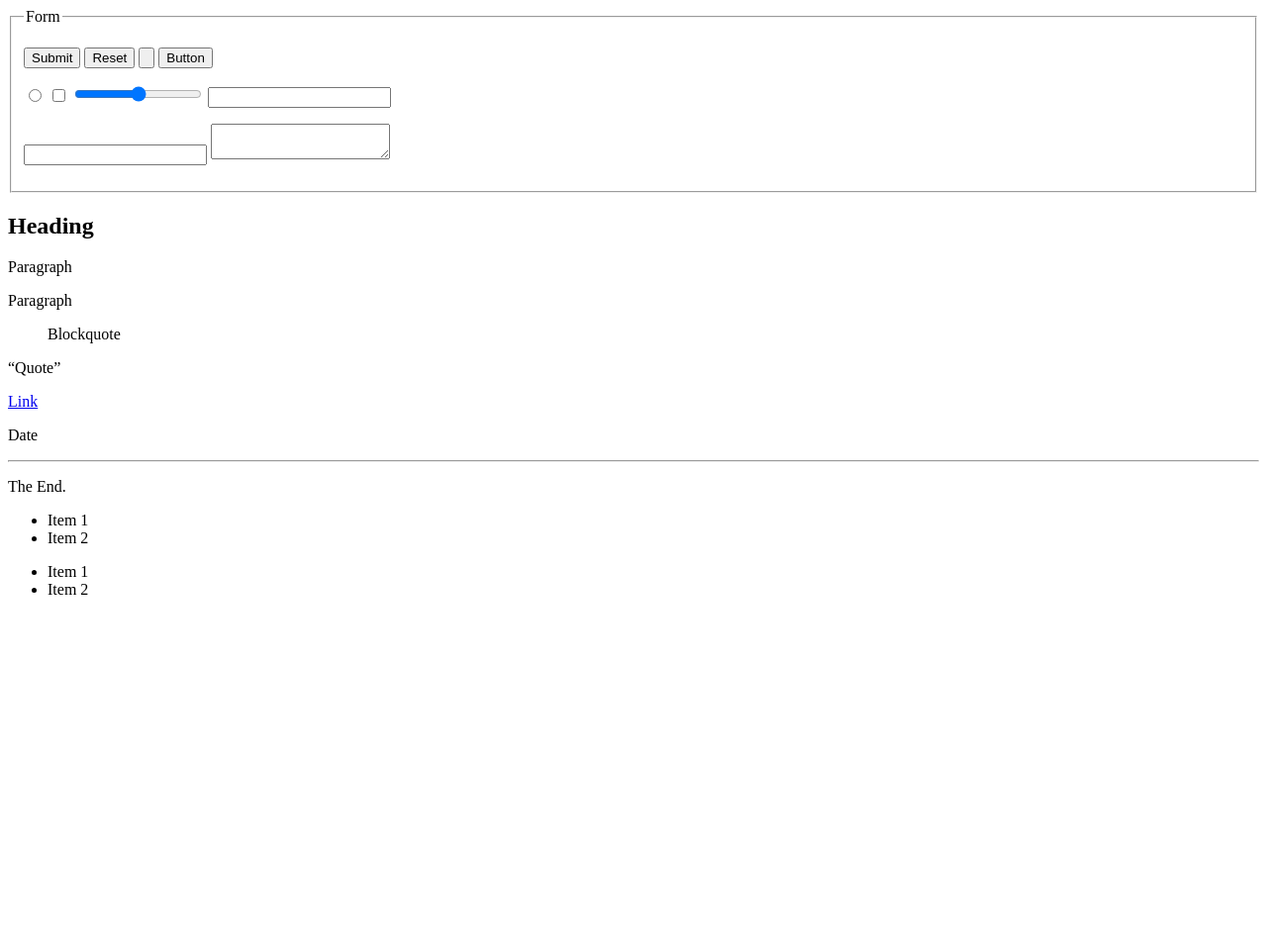
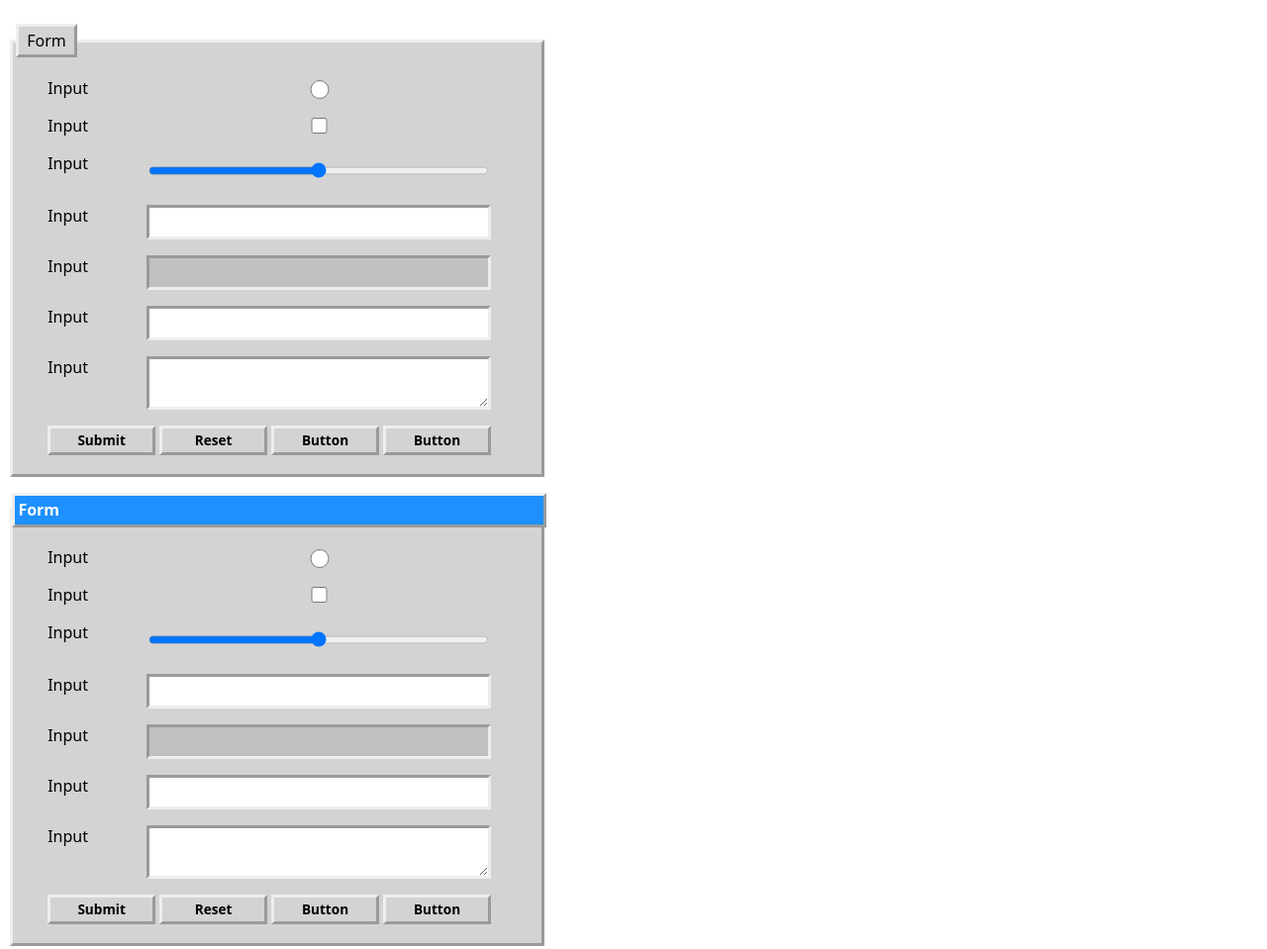
Before and after one commit to crislin2046/webgrain.css, a website: page tests/test-90s.html in a window 1280 px wide. Shown: the top 959 px of the page at 99% size. Before the commit the page ends 800 px from the top, so only its background shows below. Drawn offline with Linux system fonts and the light colour scheme.

Commit message:
Making 90s look good.

```diff
--- a/eras/webgrain-90s.css
+++ b/eras/webgrain-90s.css
@@ -0,0 +1,96 @@
+:root {
+  font-family: sans-serif;
+}
+::selection {
+  background-color: silver;
+}
+:focus::selection {
+  background-color: dodgerblue;
+  color: white;
+}
+input, textarea {
+  border: medium inset;
+  padding: 0.35em 0.2em;
+  font-size: 1em;
+  outline: none;
+}
+
+label {
+  display: grid;
+  grid-template-areas:
+    "label input";
+  grid-template-columns: 100px 1fr;
+}
+
+label > * {
+  grid-area: input;
+}
+
+
+label:focus-within, label:focus, a:focus {
+  outline: thin dotted;
+}
+
+input {
+  font-weight: bold;
+}
+
+[disabled] {
+  background: silver;
+}
+
+:-webkit-any(button, input[type="button"], input[type="reset"], input[type="submit"]):focus {
+  outline: medium solid rgb(50,50,50);
+}
+
+:-webkit-any(button, input[type="button"], input[type="reset"], input[type="submit"]):active {
+  border-style: inset;
+}
+
+fieldset {
+  position: relative;
+  border-style: outset;
+  box-sizing: border-box;
+  margin-top: 1em;
+}
+
+fieldset, fieldset legend, button, input[type="button"], input[type="reset"], input[type="submit"] {
+  border: medium outset;
+  background-color: lightgrey;
+  font-family: system-ui;
+  font-size: 1rem;
+  background-color: lightgrey;
+  font-family: system-ui;
+  padding: 0.2em;
+}
+
+
+button, input[type="button"], input[type="reset"], input[type="submit"] {
+  font-weight: bold;
+  min-width: 8em;
+  font-size: 0.85em;
+}
+
+fieldset legend {
+  border: medium outset;
+  padding: 0.2em 0.5em;
+}
+
+legend.full-width {
+  left: -0.25em;
+  position: relative;
+  width: 100%;
+  background: dodgerblue;
+  padding: 0.2em;
+  color: white;
+  font-weight: bold;
+}
+
+form {
+  display: table;
+  min-width: 40%;
+}
+
+fieldset p {
+  padding: 0 3em 0 2em;
+}
--- a/tests/test-90s.html
+++ b/tests/test-90s.html
@@ -4,18 +4,86 @@
     <fieldset>
       <legend>Form</legend>
       <p>
+        <label>
+          Input
+          <input type=radio>
+        </label>
+      <p>
+        <label>
+          Input
+          <input type=checkbox>
+        </label>
+      <p>
+        <label>
+          Input
+          <input type=range>
+        </label>
+      <p>
+        <label>
+          Input
+          <input type=number>
+        </label>
+      <p>
+        <label>
+          Input
+        <input type=search disabled>
+        </label>
+      <p>
+        <label>
+          Input
+        <input type=text>
+        </label>
+      <p>
+        <label>
+          Input
+        <textarea></textarea>
+      <p>
         <input type=submit>
         <input type=reset>
-        <input type=button>
+        <input type=button value=Button>
         <button>Button</button>
+    </fieldset>
+    <fieldset>
+      <legend class=full-width>Form</legend>
       <p>
-        <input type=radio>
-        <input type=checkbox>
-        <input type=range>
-        <input type=number>
+        <label>
+          Input
+          <input type=radio>
+        </label>
       <p>
+        <label>
+          Input
+          <input type=checkbox>
+        </label>
+      <p>
+        <label>
+          Input
+          <input type=range>
+        </label>
+      <p>
+        <label>
+          Input
+          <input type=number>
+        </label>
+      <p>
+        <label>
+          Input
+        <input type=search disabled>
+        </label>
+      <p>
+        <label>
+          Input
         <input type=text>
+        </label>
+      <p>
+        <label>
+          Input
         <textarea></textarea>
+      <p>
+        <input type=submit>
+        <input type=reset>
+        <input type=button value=Button>
+        <button>Button</button>
     </fieldset>
   </form>
   <article>
```
